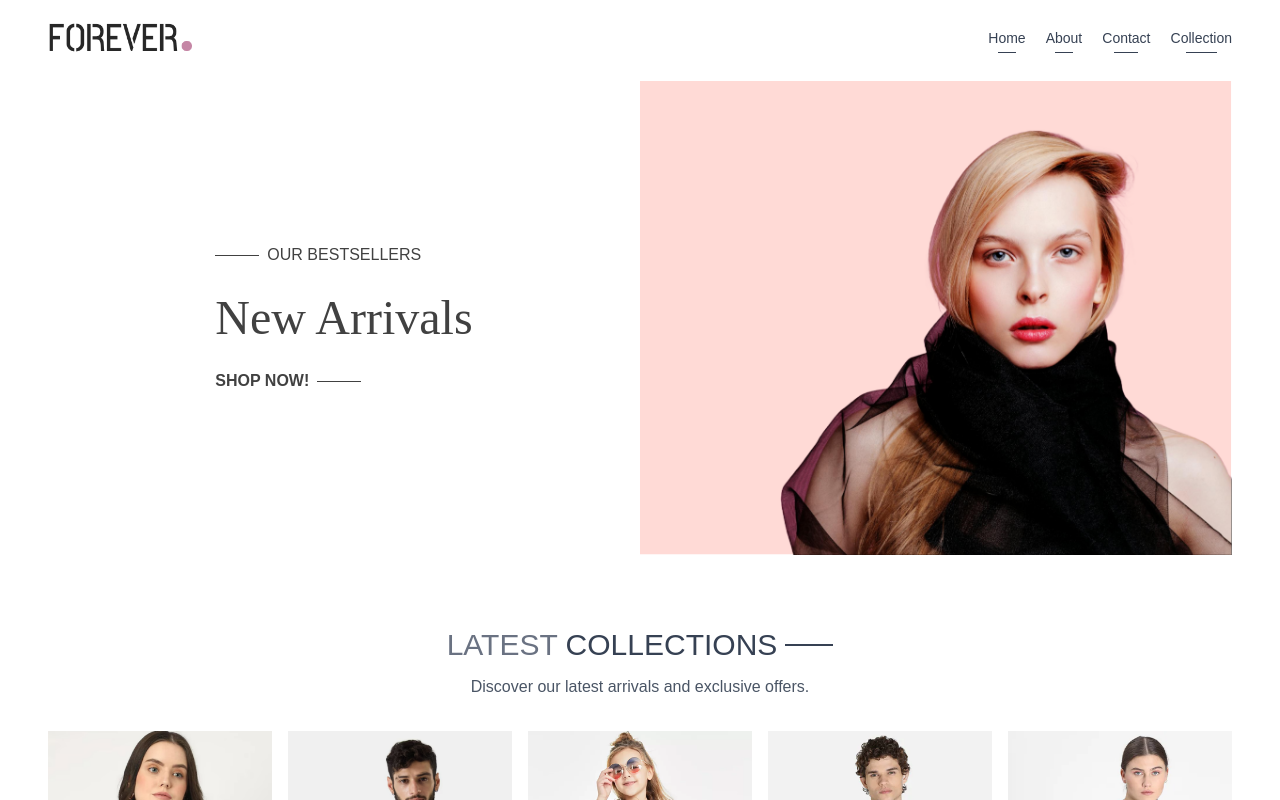
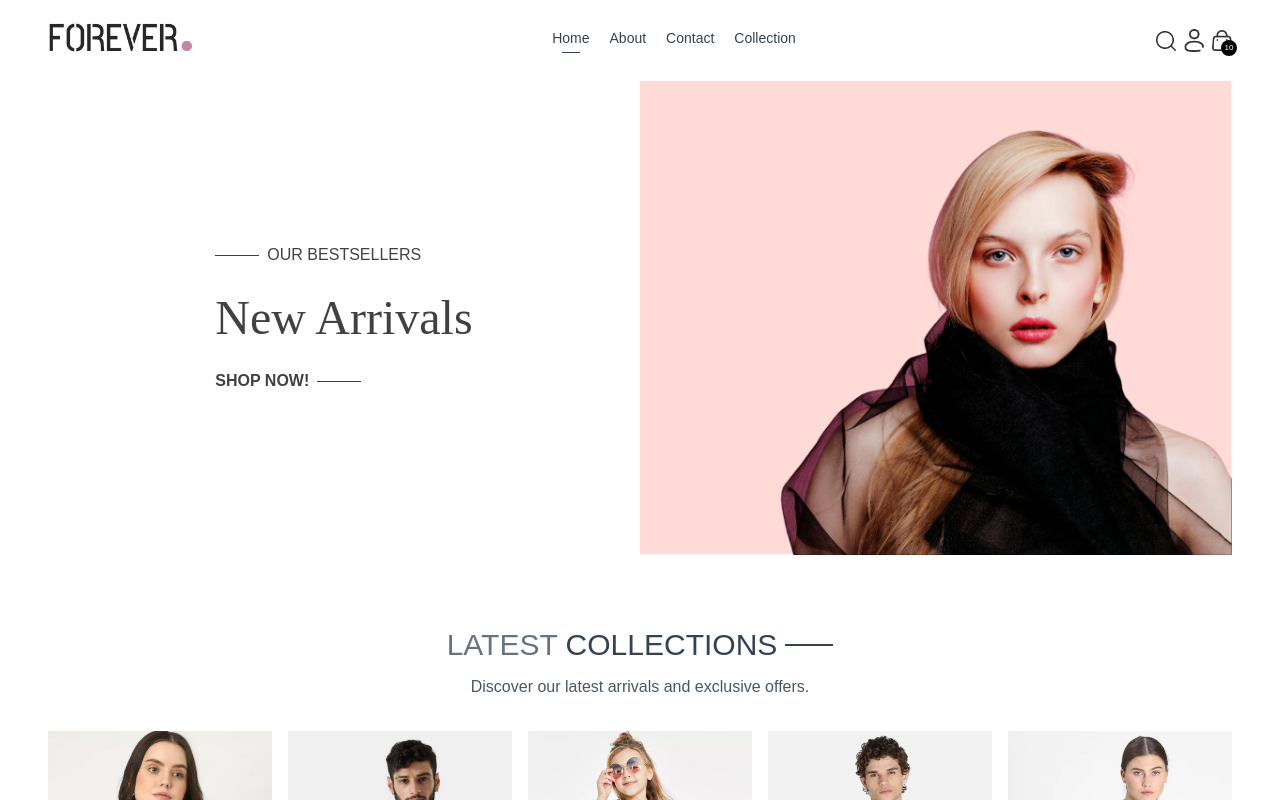
Before and after one commit to klemitomi/e-commerce, a React (Vite) app: page / in a window 1280 px wide. Shown: the top 800 px of the page. Built offline with nearby package versions, Linux system fonts and the light colour scheme.

Commit message:
Repair Navbar

```diff
--- a/src/components/Navbar.jsx
+++ b/src/components/Navbar.jsx
@@ -2,7 +2,7 @@
 import {assets} from '../assets/frontend_assets/assets'
 import { NavLink, Link } from 'react-router-dom'
 import { useContext } from 'react';
-import { ShopContext } from '../context/ShopContext'; // Adjust the path as needed
+import { ShopContext } from '../context/ShopContext';
 
 const Navbar = () => {
 
@@ -16,23 +16,59 @@
       <ul className='hidden sm:flex gap-5 text-sm text-gray-700'>
       <NavLink to='/' className='flex flex-col items-center gap-1'>
         <p>Home</p>
-        <hr className='w-2/4 border-none h-[1.5px] bg-gray-700' />
+        <hr className='w-2/4 border-none h-[1.5px] bg-gray-700 hidden' />
       </NavLink>
       <NavLink to='/about' className='flex flex-col items-center gap-1'>
         <p>About</p>
-        <hr className='w-2/4 border-none h-[1.5px] bg-gray-700' />
+        <hr className='w-2/4 border-none h-[1.5px] bg-gray-700 hidden' />
       </NavLink>
       <NavLink to='/contact' className='flex flex-col items-center gap-1'>
         <p>Contact</p>
-        <hr className='w-2/4 border-none h-[1.5px] bg-gray-700' />
+        <hr className='w-2/4 border-none h-[1.5px] bg-gray-700 hidden' />
       </NavLink>
       <NavLink to='/collection' className='flex flex-col items-center gap-1'>
         <p>Collection</p>
-        <hr className='w-2/4 border-none h-[1.5px] bg-gray-700' />
+        <hr className='w-2/4 border-none h-[1.5px] bg-gray-700 hidden' />
       </NavLink>
       </ul>
 
+      <div className='flex items-center gap-2'>
+        <img
+          src={assets.search_icon}
+          alt="searchicon"
+          className='w-5 cursor-pointer'
+          onClick={() => setShowSearch(true)}
+        />
+        <div className='group relative'>
+          <img src={assets.profile_icon} alt="profileicon" className='w-5 cursor-pointer' />
+          <div className='group-hover:block hidden absolute dropdown-menu right-0 pt-4'>
+            <div className='flex flex-col gap-2 w-36 py-3 px-5 bg-slate-100 text-gray-500 rounded'>
+              <p className='cursor-pointer hover:text-black'>My Profile</p>
+              <p className='cursor-pointer hover:text-black'>Orders</p>
+              <p className='cursor-pointer hover:text-black'>Logout</p>
+            </div>
+          </div>
+        </div>
+        <Link to='/cart' className='relative'>
+          <img src={assets.cart_icon} alt="carticon" className='w-5 min-w-5 cursor-pointer' />
+          <p className='absolute right-[-5px] bottom-[-5px] w-4 text-center leading-4 bg-black text-white aspect-square rounded-full text-[8px]'>10</p>
+        </Link>
+        <img onClick={() => setVisible(true)} src={assets.menu_icon}  alt="menuicon" className='w-5 cursor-pointer sm:hidden' />
+      </div>
 
+      {/*Sidebar menu for small screens*/}
+      <div className={`absolute top-0 right-0 overflow-hidden bg-white transition-all ${visible ? 'w-full' : 'w-0'} `}>
+        <div className='flex flex-col text-gray-600'>
+          <div onClick={() => setVisible(false)} className='flex items-center gap-4 p-3 cursor-pointer'>
+            <img src={assets.dropdown_icon} alt="dropdownicon" className='h-4 rotate-180'/>
+            <p>Back</p>
+          </div>
+          <NavLink onClick={() => setVisible(false)} className='py-2 pl-6 border' to='/'>HOME</NavLink>
+          <NavLink onClick={() => setVisible(false)} className='py-2 pl-6 border' to='/collection'>COLLECTION</NavLink>
+          <NavLink onClick={() => setVisible(false)} className='py-2 pl-6 border' to='/about'>ABOUT</NavLink>
+          <NavLink onClick={() => setVisible(false)} className='py-2 pl-6 border' to='/contact'>CONTACT</NavLink>
+        </div>
+      </div>
     </div>
   )
 }
--- a/src/index.css
+++ b/src/index.css
@@ -1,4 +1,5 @@
 @import "tailwindcss";
+@charset "UTF-8";
 
 @import url('https://fonts.googleapis.com/css2?family=Outfit:wght@100..900&family=Prata&display=swap');
 
```
